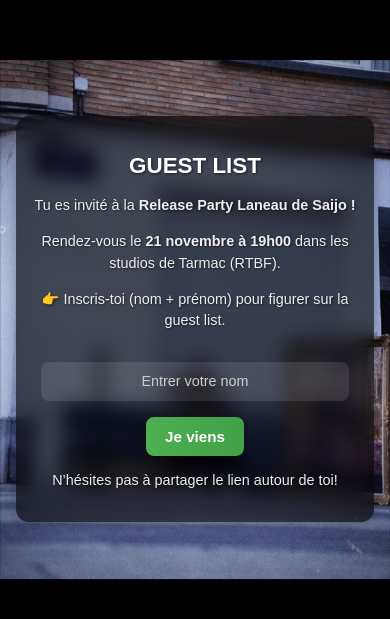
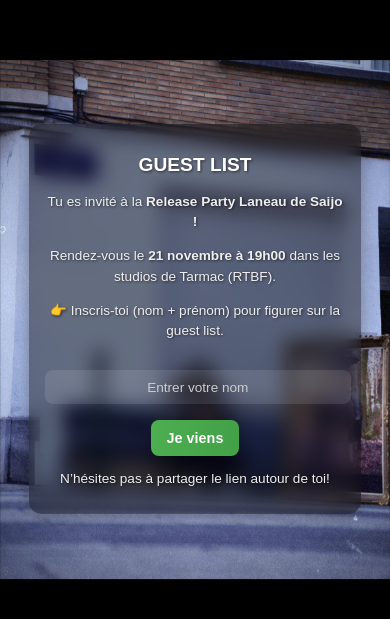
Before and after one commit to saijoLaneau/QuizzEp, a React (Vite) app: page / in a window 390 px wide. Shown: the part 103-722 px from the top of the page. Built offline with nearby package versions, Linux system fonts and the light colour scheme.

Commit message:
telephone plus petit

```diff
--- a/src/App.css
+++ b/src/App.css
@@ -10,10 +10,10 @@ html, body, #root {
   overflow: hidden;
 }
 
-/* ✅ Fond d'écran responsive */
+/* ✅ Conteneur plein écran */
 .quiz-container {
   position: relative;
-  height: 100dvh; /* Meilleure compatibilité iPhone */
+  height: 100dvh; /* fix iPhone Safari */
   width: 100vw;
   background-size: contain;
   background-position: center;
@@ -27,23 +27,23 @@ html, body, #root {
   box-sizing: border-box;
 }
 
-/* ✅ Boîte principale (plus compacte sur mobile) */
+/* ✅ Boîte principale */
 .final-screen {
-  background: rgba(0, 0, 0, 0.65);
+  background: rgba(0, 0, 0, 0.55);
   border-radius: 1rem;
   box-shadow: 0 0 20px rgba(0, 0, 0, 0.4);
   backdrop-filter: blur(10px);
   -webkit-backdrop-filter: blur(10px);
-  padding: 2rem 1.8rem;
-  width: 100%;
+  padding: 2rem;
+  width: 90%;
   max-width: 500px;
   text-align: center;
   animation: fadeIn 0.8s ease forwards;
-  line-height: 1.7;
+  line-height: 1.6;
   transition: all 0.3s ease;
 }
 
-/* ✅ Titre principal */
+/* ✅ Texte */
 .final-screen h1 {
   font-size: 2rem;
   font-weight: 700;
@@ -52,19 +52,18 @@ html, body, #root {
   line-height: 1.3;
 }
 
-/* ✅ Texte */
 .final-screen p {
   font-size: 1rem;
   color: #eee;
   line-height: 1.5;
-  margin-bottom: 1rem;
+  margin-bottom: 0.9rem;
 }
 
 .final-screen strong {
   font-weight: 600;
 }
 
-/* ✅ Champ nom */
+/* ✅ Champ input */
 .name-input {
   margin-top: 1.3rem;
   padding: 0.8rem 1rem;
@@ -88,7 +87,7 @@ html, body, #root {
   background: rgba(255, 255, 255, 0.2);
 }
 
-/* ✅ Bouton d'envoi */
+/* ✅ Bouton */
 .final-screen button {
   margin-top: 1rem;
   background: linear-gradient(90deg, #4caf50, #43a047);
@@ -107,7 +106,7 @@ html, body, #root {
   transform: scale(1.05);
 }
 
-/* ✅ Animation douce */
+/* ✅ Animation d'apparition */
 @keyframes fadeIn {
   from {
     opacity: 0;
@@ -119,33 +118,46 @@ html, body, #root {
   }
 }
 
-/* 📱 MOBILE OPTIMISATION */
-@media (max-width: 600px) {
+/* 📱 MOBILE (iPhone & petits téléphones) */
+@media (max-width: 500px) {
   .final-screen {
-    padding: 1.3rem 1rem;
-    max-width: 360px;
+    background: rgba(0, 0, 0, 0.45); /* un peu plus transparente */
+    padding: 1rem;
+    max-width: 300px; /* 👈 boîte plus fine */
     border-radius: 0.8rem;
-    line-height: 1.5;
+    line-height: 1.4;
   }
 
   .final-screen h1 {
-    font-size: 1.4rem;
-    margin-bottom: 0.8rem;
+    font-size: 1.2rem;
+    margin-bottom: 0.6rem;
   }
 
   .final-screen p {
-    font-size: 0.9rem;
-    margin-bottom: 0.6rem;
+    font-size: 0.85rem;
+    margin-bottom: 0.5rem;
   }
 
   .name-input {
-    width: 90%;
-    padding: 0.7rem 0.9rem;
-    font-size: 0.9rem;
+    width: 95%;
+    padding: 0.6rem 0.8rem;
+    font-size: 0.85rem;
   }
 
   .final-screen button {
-    padding: 0.7rem 1.2rem;
-    font-size: 0.95rem;
+    padding: 0.6rem 1rem;
+    font-size: 0.9rem;
   }
 }
+
+/* 📱 Grands téléphones (ex: iPhone Pro Max, Pixel 7) */
+@media (min-width: 501px) and (max-width: 768px) {
+  .final-screen {
+    max-width: 380px;
+    padding: 1.3rem;
+  }
+
+  .final-screen h1 {
+    font-size: 1.5rem;
+  }
+}
```
